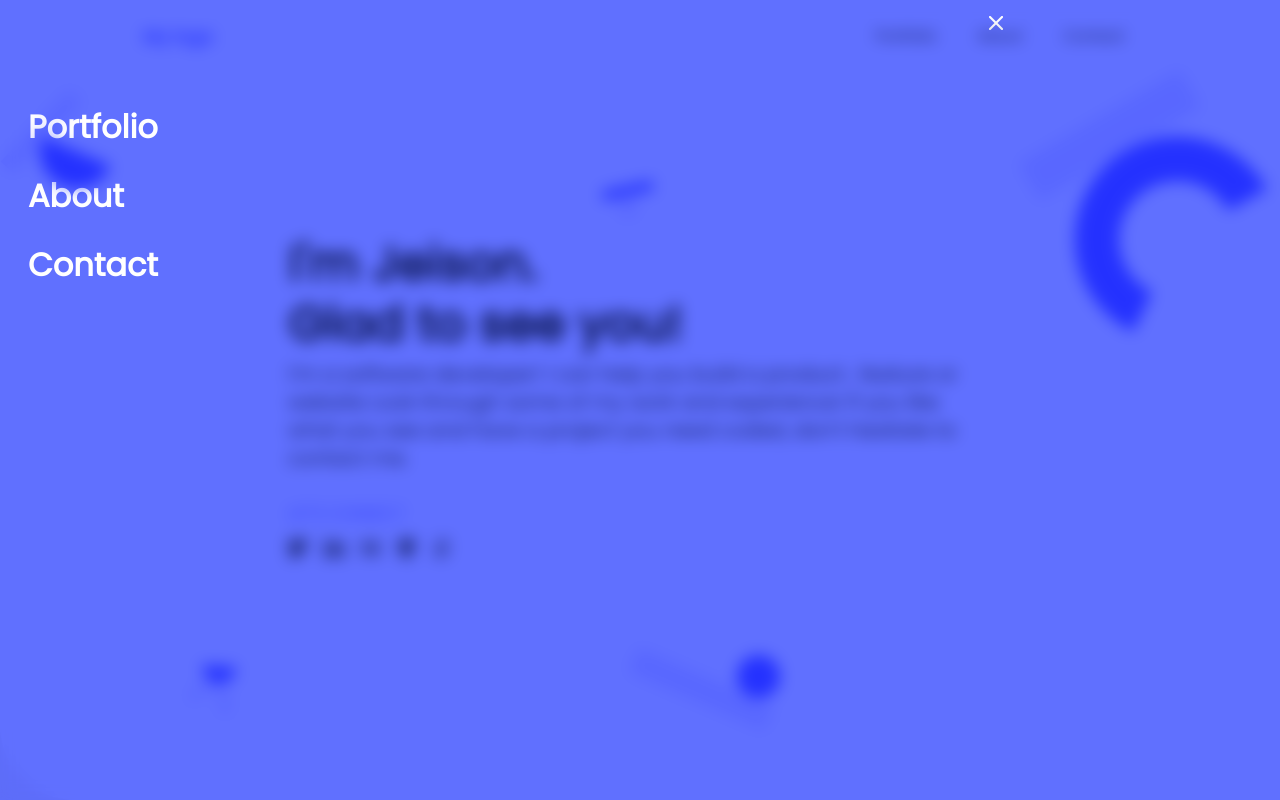
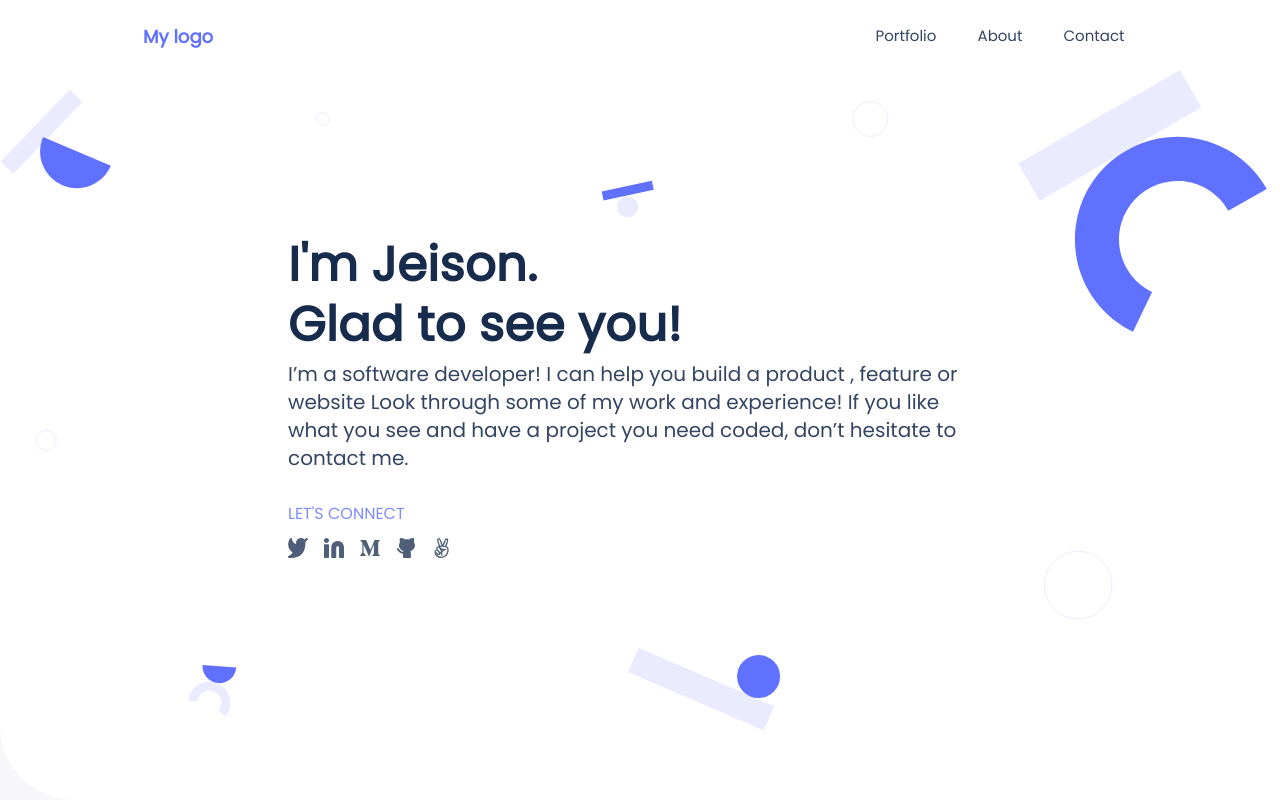
Before and after one commit to Codooze/Portfolio_2.github.io, a website: page index.html in a window 1280 px wide. Shown: the top 800 px of the page. Drawn offline with Linux system fonts and the light colour scheme.

Commit message:
fix for navbar display

```diff
--- a/index.html
+++ b/index.html
@@ -27,7 +27,7 @@
         </nav>
       </header>
 
-      <div class="mobile-menu glass">
+      <div class="mobile-menu menu-mobile-active">
         <img class="menu-x" src="assets/mobile-menu-Icon-x.png" alt="menu x" />
         <ul class="mobile-menu-ul">
           <li>
```
